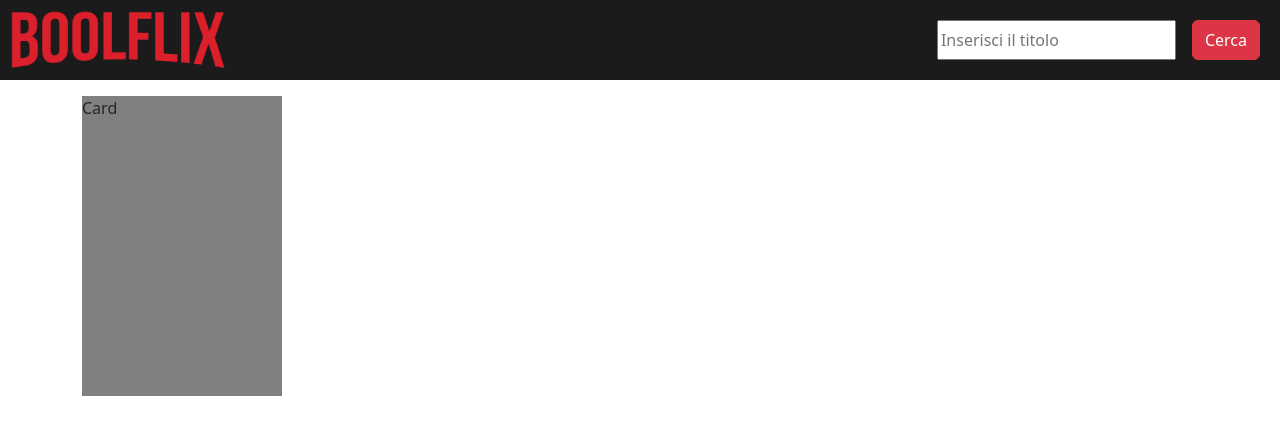
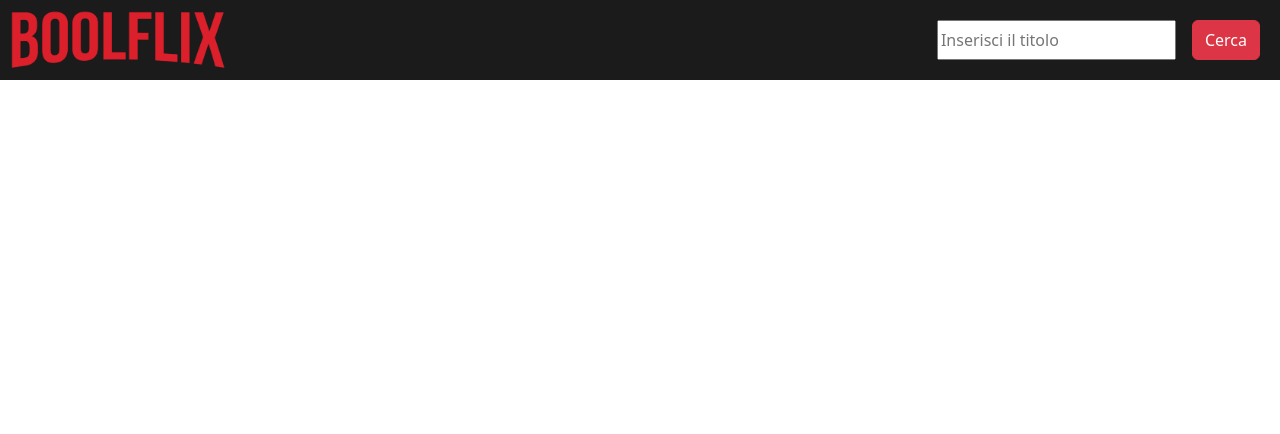
Before and after one commit to FraRussotto/vite-boolflix, a Vue app: page / in a window 1280 px wide. Shown: the top 434 px of the page. Built offline with nearby package versions, Linux system fonts and the light colour scheme.

Commit message:
[edit] Card layout

```diff
--- a/src/App.vue
+++ b/src/App.vue
@@ -24,7 +24,8 @@
           params: store.apiParams
         })
         .then(res => {
-          console.log(res.data);
+          store.listResults = res.data.results
+          console.log(store.listResults);
         })
         .catch(err => {
           console.log(err);
--- a/src/components/Card.vue
+++ b/src/components/Card.vue
@@ -13,8 +13,7 @@ export default {
 </script>
 
 <template>
-  <div class="poster">
-    Card
+  <div class="col">
   </div>
 </template>
 
--- a/src/components/Header.vue
+++ b/src/components/Header.vue
@@ -19,7 +19,7 @@ export default {
     </div>
 
     <div class="search d-flex">
-      <input v-model="store.apiParams.query" type="text" placeholder="Inserisci il titolo">
+      <input @keypress.enter="$emit('search')" v-model="store.apiParams.query" type="text" placeholder="Inserisci il titolo">
       <button @click="$emit('search')" class="btn btn-danger ms-3">Cerca</button>
       <!-- <select class="form-select ms-3 " aria-label="default selec example">
         <option value="0">All</option>
--- a/src/components/MainContainer.vue
+++ b/src/components/MainContainer.vue
@@ -17,7 +17,21 @@ export default {
 
 <template>
   <div class="container my-3">
-    <Card />
+    <div class="row row-cols-3">
+      <div class="card" v-for="item in store.listResults" :key="item.id">
+
+          <div class="card-body">
+            <h4 class="card-title">{{ item.title }}</h4>
+            <h6 class="card-title">{{ item.original_title }}</h6>
+            <p class="card-text">Language: {{ item.original_language }}</p>
+            <p class="card-text">{{ item.overview }}</p>
+            <p class="card-text">Rate: {{ item.vote_average }}</p>
+
+          </div>
+
+      </div>
+
+    </div>
   </div>
 </template>
 
--- a/src/data/store.js
+++ b/src/data/store.js
@@ -2,9 +2,9 @@ import {reactive} from 'vue';
 
 export const store = reactive({
   apiUrl: 'https://api.themoviedb.org/3/search/movie',
-  titleSearch: null,
   apiParams: {
     api_key: 'e5c6fcdaa18cd280c36d84fffcd4b807',
     query: ''
-  }
+  },
+  listResults: []
 })
```
